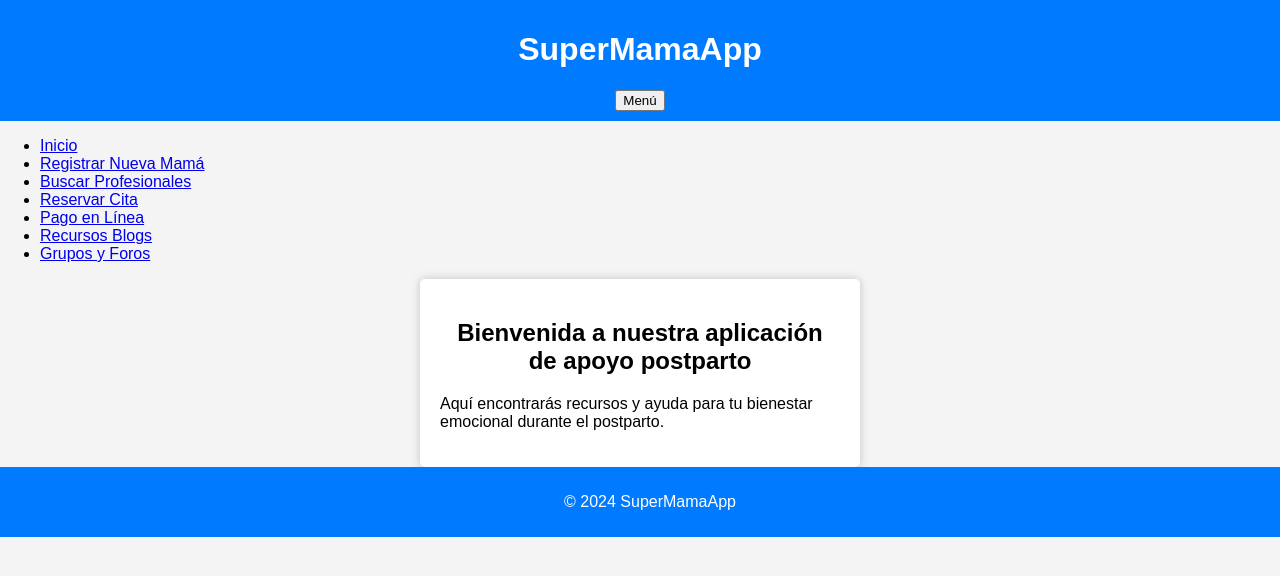
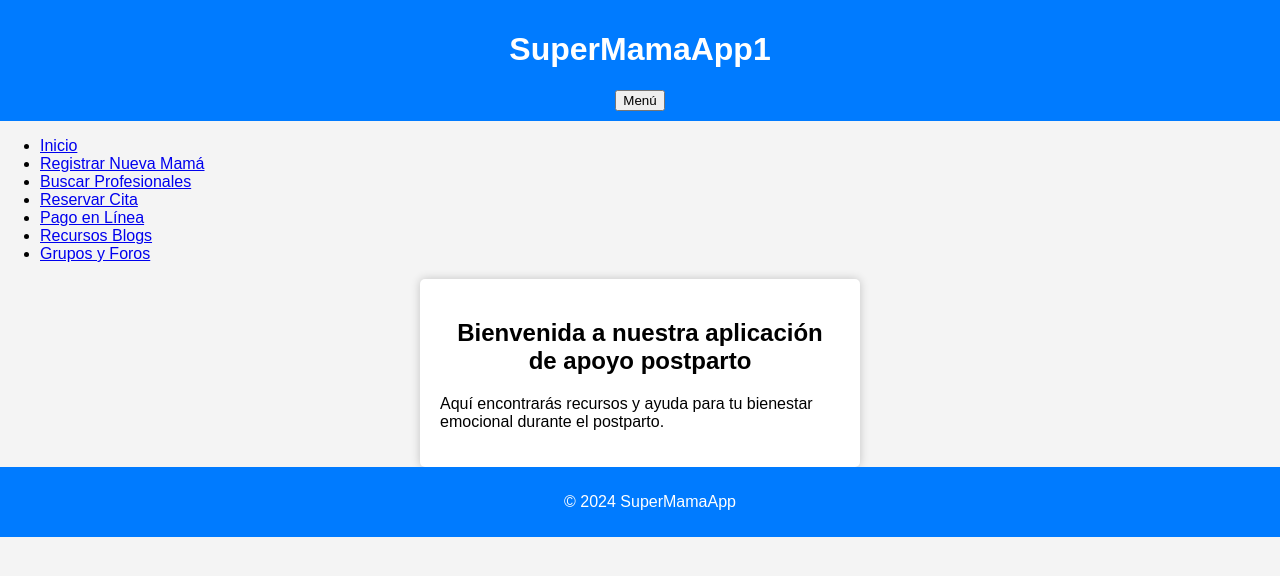
Before and after one commit to CarlosPUCP/SupermamaApp, a plain HTML site: page Index.html in a window 1280 px wide. Drawn offline with Linux system fonts and the light colour scheme.

Commit message:
Update Index.html

```diff
--- a/Index.html
+++ b/Index.html
@@ -3,13 +3,13 @@
 <head>
     <meta charset="UTF-8">
     <meta name="viewport" content="width=device-width, initial-scale=1.0">
-    <title>Mi Aplicación Postparto 1</title>
+    <title>Mi Aplicación Postparto </title>
     <!-- Enlace a tu hoja de estilos CSS -->
     <link rel="stylesheet" href="styles.css">
 </head>
 <body>
     <header>
-        <h1>SuperMamaApp</h1>
+        <h1>SuperMamaApp1</h1>
         <button id="menuBtn">Menú</button>
     </header>
     <nav>
```
